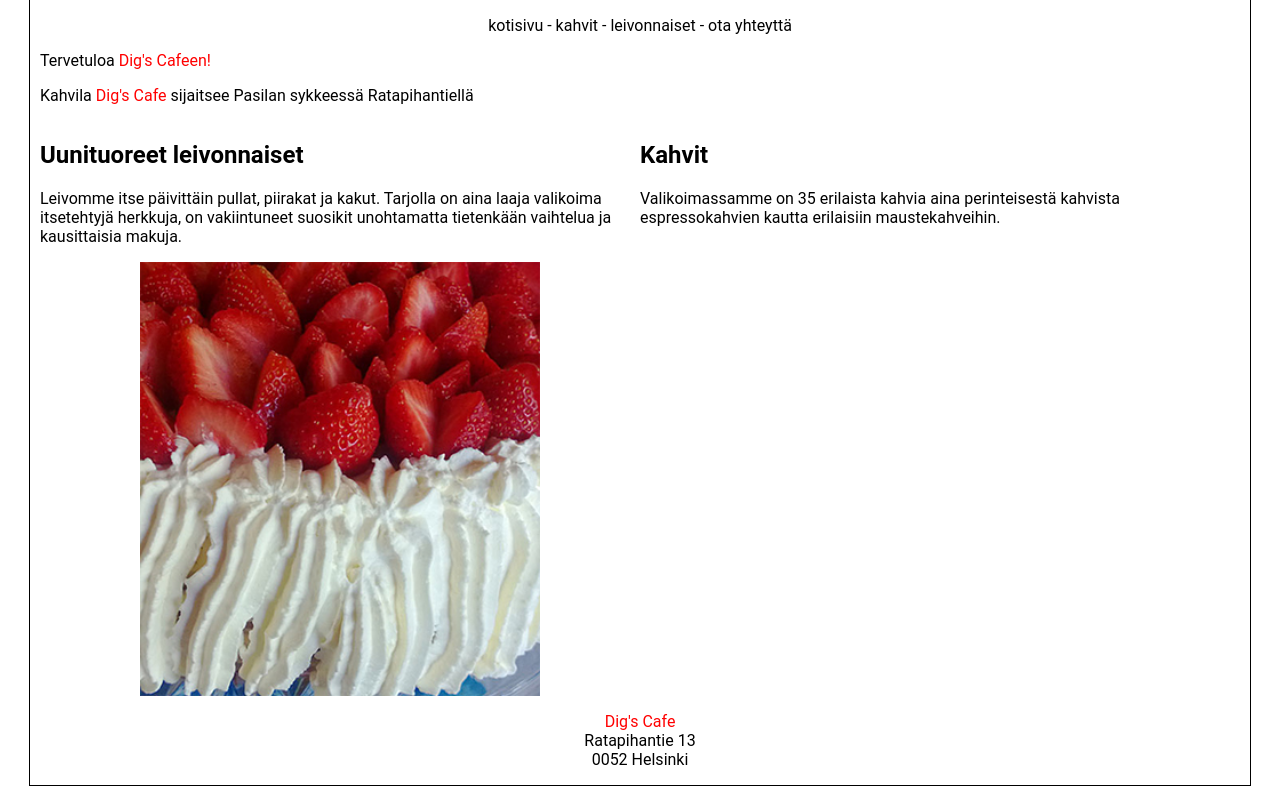
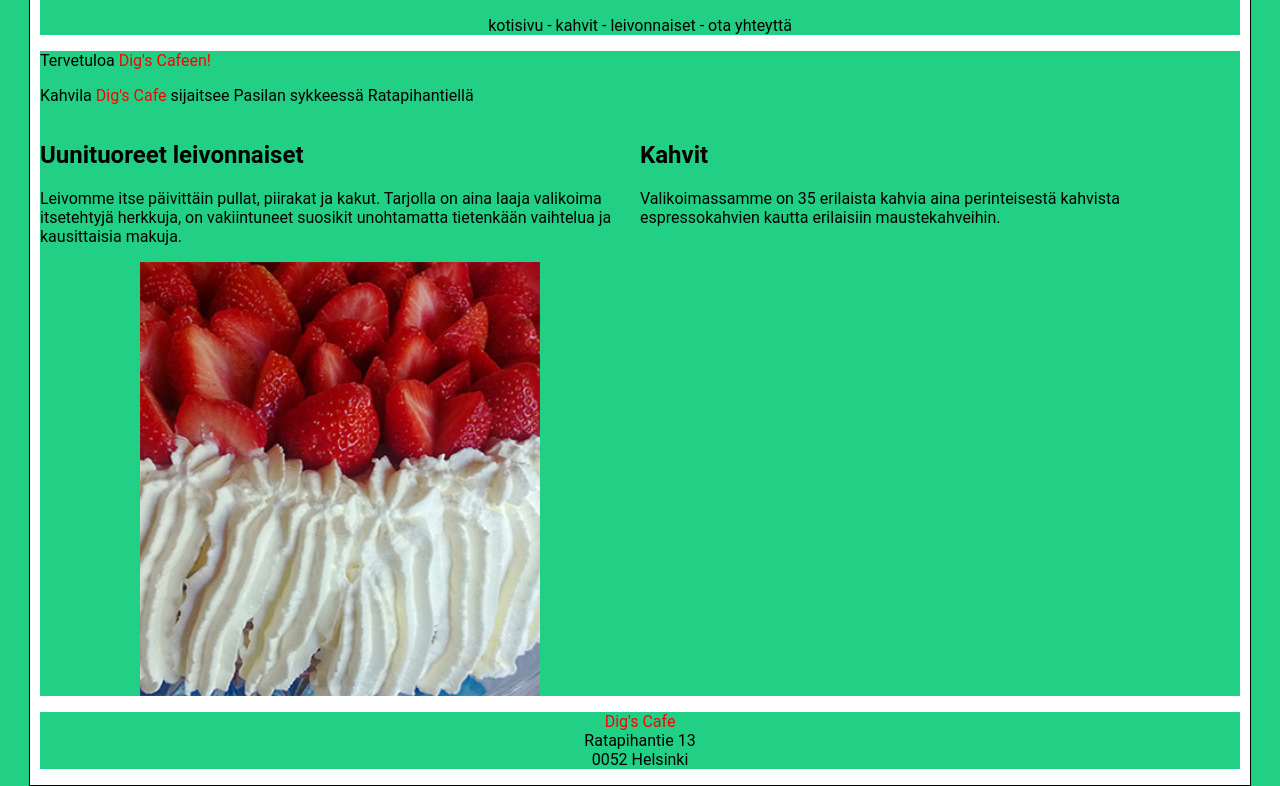
Before and after one commit to Ulpovaara/DigsCafe-k2025, a plain HTML site: page index.html in a window 1280 px wide. Shown: the part 134-920 px from the top of the page. Drawn offline with Linux system fonts and the light colour scheme.

Commit message:
Add files via upload

```diff
--- a/tyyli.css
+++ b/tyyli.css
@@ -8,8 +8,8 @@
   }
 
 * {
-    color: black;
-    background-color: white;
+    color: #000000;
+    background-color: #21d084;
     font-family: Roboto, sans-serif;
 }
 
```
